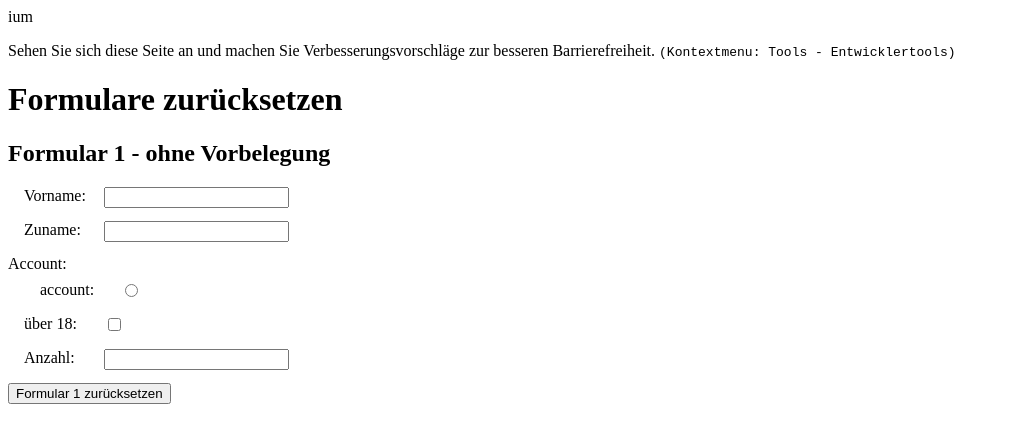
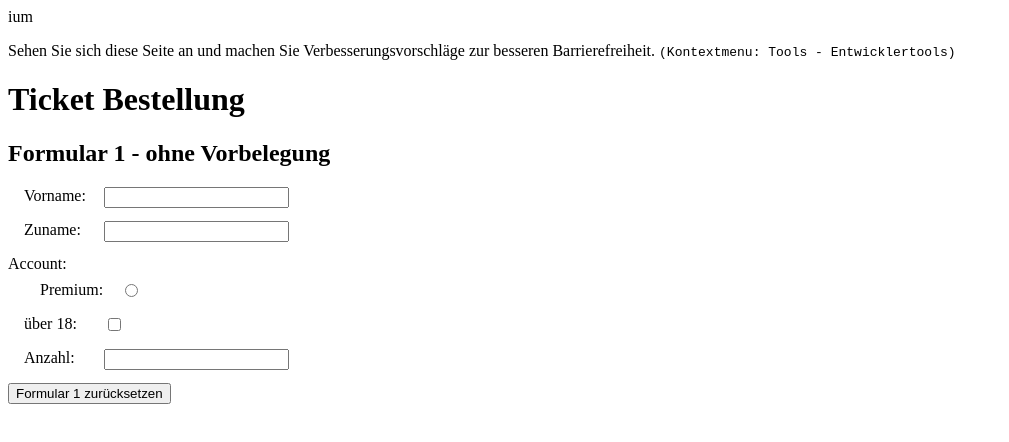
Before and after one commit to DBeinert/Webengineering05, a plain HTML site: page index.html in a window 1280 px wide. Shown: the whole page, without its empty margins (0-1009 px from the left). Drawn offline with Linux system fonts and the light colour scheme.

Commit message:
Update index.html

```diff
--- a/index.html
+++ b/index.html
@@ -11,7 +11,7 @@ ium<!DOCTYPE html>
     <p>Sehen Sie sich diese Seite an und machen Sie Verbesserungsvorschläge zur besseren Barrierefreiheit.
       <kbd>(Kontextmenu: Tools - Entwicklertools)</kbd>
 
-<h1>Formulare zurücksetzen</h1>
+<h1>Ticket Bestellung</h1>
 <main>
 	<form id="form1">
 		<h2>Formular 1 - ohne Vorbelegung</h2>
@@ -22,8 +22,8 @@ ium<!DOCTYPE html>
 			<input type="text" name="Zuname" id="Zuname">
 		</label>
 		<div>Account:
-			<label for="Account">account:
-				<input type="radio" name="Premium" id="Premiumm" value="Premium">
+			<label for="Account">Premium:
+				<input type="radio" name="premium" id="premiumm" value="Premium">
 			</label>
 		</div>
 		<label for="alter">über 18:
```
